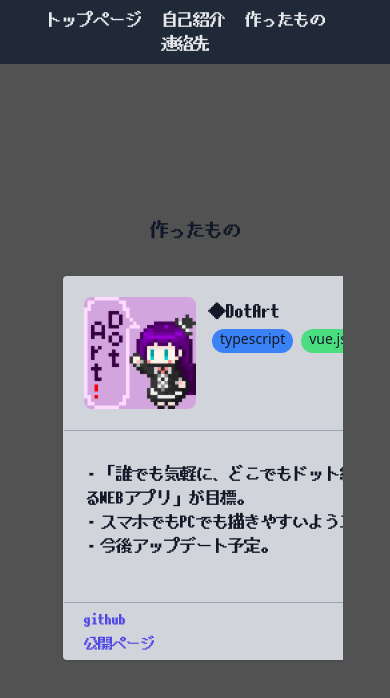
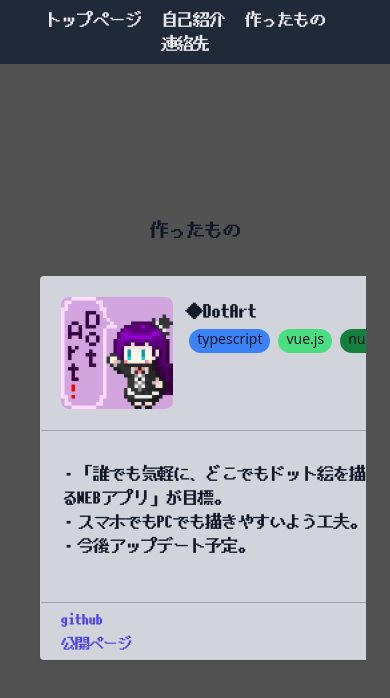
Before and after one commit to Tukudanium/tukudanium.github.io, a Vue app: page /portfolio in a window 390 px wide. Shown: the top 698 px of the page. Built offline with nearby package versions, Linux system fonts and the light colour scheme.

Commit message:
update:制作物ページレイアウト更新

```diff
--- a/src/pages/portfolio.vue
+++ b/src/pages/portfolio.vue
@@ -42,7 +42,7 @@ const hukushimaPortfolioItem: PortfolioItem = {
 
 <template>
     <pageLayout>
-        <div class="object-center w-4/5 mx-auto">
+        <div class="object-center w-11/12 mx-auto sm:w-4/5">
             <h1 class="text-gray-900 font-medium text-lg">作ったもの</h1>
             <div class="flex m-2 p-0 overflow-x-scroll">
                 <portfolioCard :item="dotArtPortfolioItem"></portfolioCard>
```
